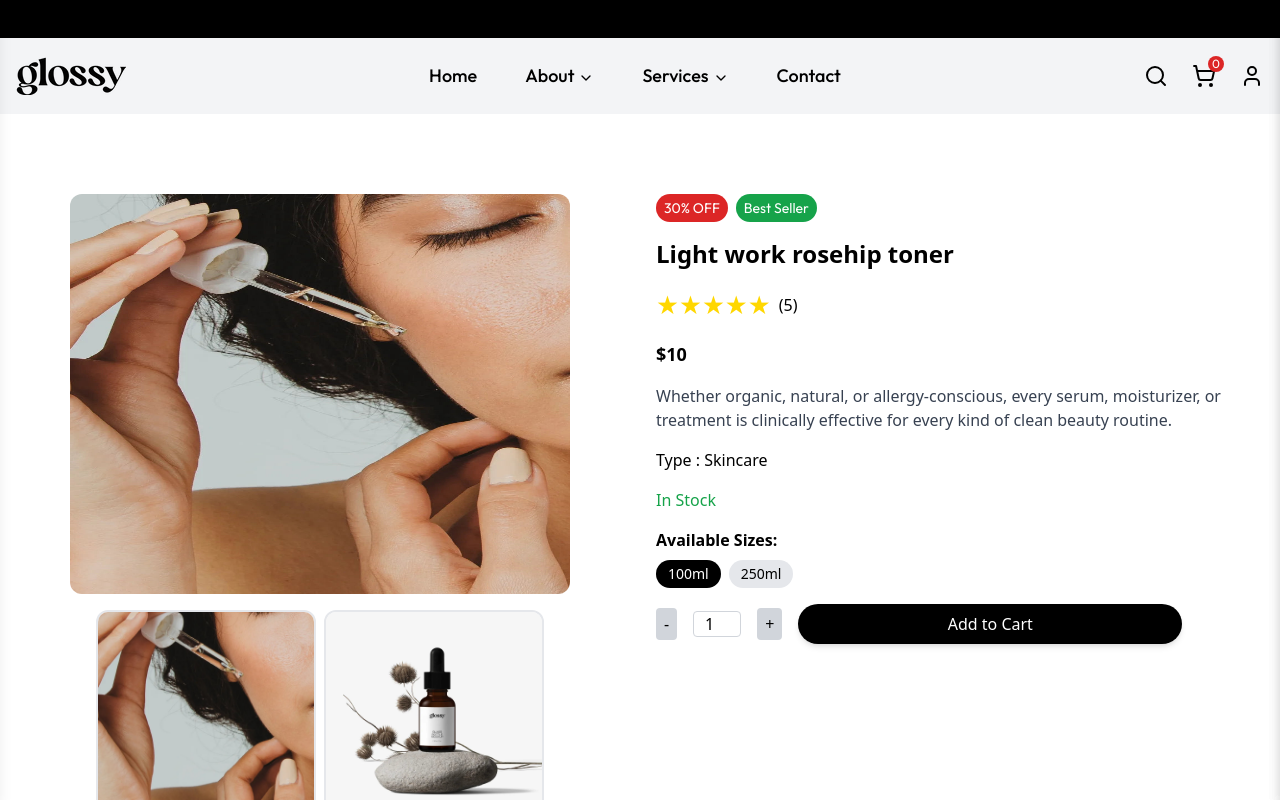
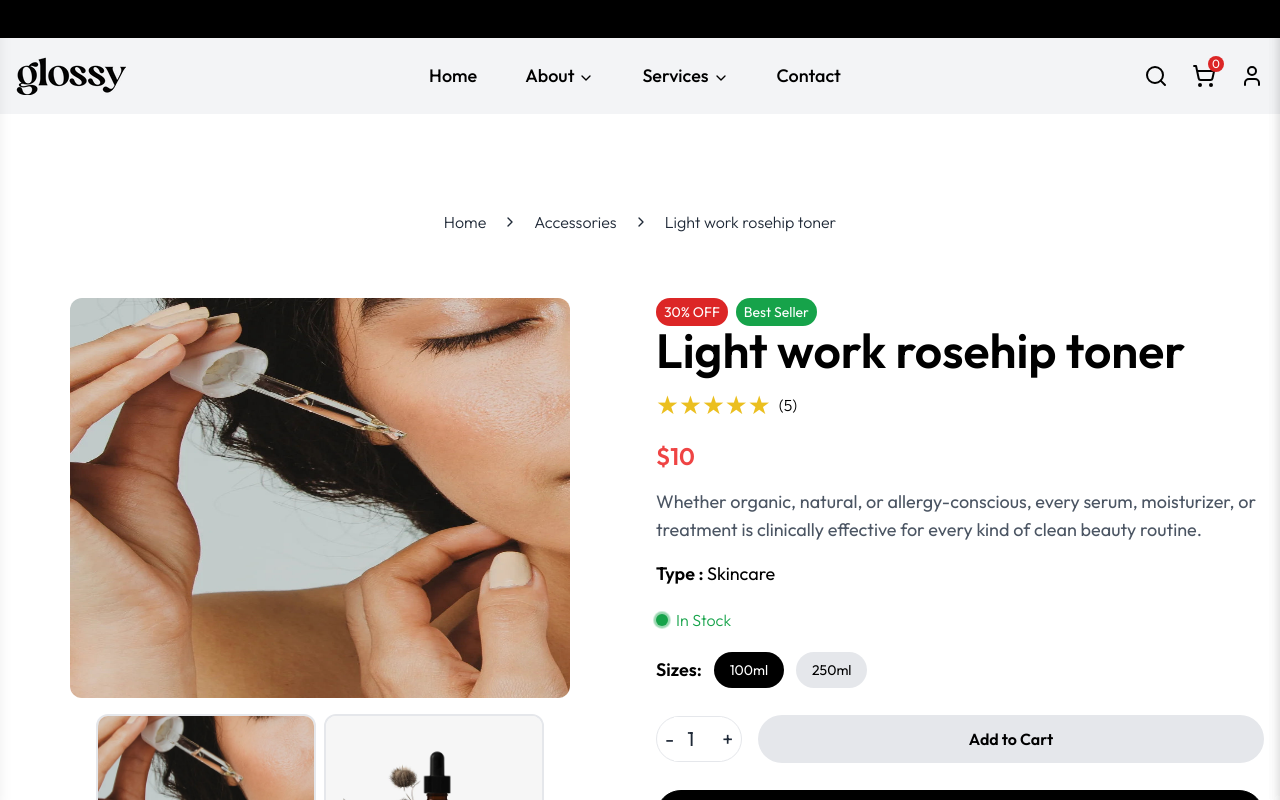
Before and after one commit to sv-dev3/Blinkz, a React (Create React App) app: page /product/1 in a window 1280 px wide. Shown: the top 800 px of the page. Built offline with nearby package versions, Linux system fonts and the light colour scheme.

Commit message:
Add files via upload

```diff
--- a/src/components/ui-components/Drawer/SearchDrawer.jsx
+++ b/src/components/ui-components/Drawer/SearchDrawer.jsx
@@ -25,8 +25,8 @@ const SearchDrawer = ({ isOpen, onClose }) => {
           isOpen ? "translate-x-0" : "translate-x-full"
         } transition-transform duration-300 ease-in-out`}
       >
-        <div className="flex items-center justify-between px-4 py-8 ">
-        <h1 className="text-[14px] md:text-[24px] lg:text-2xl text-center font-outfitSemiBold">Search</h1>
+        <div className="flex items-center justify-between px-4 py-4 sm:py-8 ">
+        <h1 className="text-[20px] md:text-[24px] lg:text-2xl text-center font-outfitSemiBold">Search</h1>
           <button
             onClick={onClose}
             className="text-gray-600 hover:text-gray-800"
--- /dev/null
+++ b/src/components/ui-elements/GridCard.jsx
@@ -0,0 +1,72 @@
+import { useState } from "react";
+import { Link } from "react-router-dom";
+
+const GridCard = ({ data, height = "h-[300px]" }) => {
+  const [hover, setHover] = useState(false);
+
+  return (
+    <div
+      className=" w-full pb-4 bg-gray-100 rounded-xl relative overflow-hidden"
+      onMouseEnter={() => setHover(true)}
+      onMouseLeave={() => setHover(false)}
+    >
+      {/* Tags */}
+      <div className="absolute top-[15px] left-[15px] space-x-2 flex flex-wrap gap-2 z-[100]">
+        {data?.tags &&
+          data?.tags.map((tag, index) => {
+            const bgColor =
+              tag.type === "discount"
+                ? "bg-red-600"
+                : tag.type === "highlight"
+                ? "bg-green-600"
+                : "bg-gray-800";
+
+            return (
+              <span
+                key={index}
+                className={`text-sm font-outfitRegular ${bgColor} text-white px-2 py-1 rounded-full`}
+              >
+                {tag.value}
+              </span>
+            );
+          })}
+      </div>
+
+      {/* Image */}
+      <div className={`${height} relative overflow-hidden`}>
+        <Link to={`/product/${data?.id}`}>
+          <img
+            src={hover ? data?.image : data?.hoverImage}
+            alt="Product"
+            className="h-full w-full object-cover rounded-md cursor-pointer transform hover:scale-110 hover:rotate-1"
+            style={{
+              willChange: "transform",
+              transition: "transform 0.8s ease-in-out", // Change '1s' to your desired duration
+            }}
+          />
+        </Link>
+      </div>
+
+      <div className="p-4 ">
+        {/* Discount */}
+        <div className="mb-1 text-[12px] uppercase text-left text-sm font-outfitMedium text-black">
+          {data?.type}
+        </div>
+        {/* Name */}
+        <div className="mb-2 text-[20px] font-outfitSemiBold cursor-pointer text-black leading-[normal]">
+          <Link to={`/product/${data?.id}`}>{data?.name}</Link>
+        </div>
+        <div className="  font-outfitSemiBold text-gray-900 flex space-x-3 items-center">
+          <span className="text-gray-900 font-outfitBold text-[16px]">
+            {`$${data?.price}`}
+          </span>
+          <span className="text-gray-500 font-outfitRegular text-[13px] line-through">
+            {`$${data?.price}`}
+          </span>
+        </div>
+      </div>
+    </div>
+  );
+};
+
+export default GridCard;
--- a/src/components/ui-elements/MegaMenuSlider.jsx
+++ b/src/components/ui-elements/MegaMenuSlider.jsx
@@ -12,7 +12,7 @@ import "swiper/css/navigation";
 import "swiper/css/pagination";
 import { breakpoints } from "src/config/responsiveSize";
 import { ChevronLeft, ChevronRight } from "lucide-react";
-import Card from "./Card";
+import GridCard from "./GridCard";
 
 const MegaMenuSlider = ({
   sliderPerView = 1,
@@ -57,7 +57,7 @@ const MegaMenuSlider = ({
           {sliderImages.map((item, index) => (
             <SwiperSlide key={index} className="relative">
               <div className="bg-white rounded-3xl w-full">
-                <Card data={item} height="h-[150px]" animateButtons={false} />
+                <GridCard data={item} height="h-[150px]" />
               </div>
             </SwiperSlide>
           ))}
--- a/src/components/ui-elements/Rating.jsx
+++ b/src/components/ui-elements/Rating.jsx
@@ -18,12 +18,12 @@ const Rating = () => {
     <div className="flex flex-row items-center">
       <div className="">
         {stars.map((star, index) => (
-          <span key={index} style={{ fontSize: "1.6rem", color: "#FFD700" }}>
+          <span key={index} style={{ fontSize: "1.6rem", color: "#EBBF20" }}>
             {star}
           </span>
         ))}
       </div>
-      <div className="ml-2 items-center">({rating})</div>
+      <div className="ml-2 items-center font-outfitLight">({rating})</div>
     </div>
   );
 };
--- a/src/pages/Product/ProductDetails.jsx
+++ b/src/pages/Product/ProductDetails.jsx
@@ -1,10 +1,11 @@
-import { LoaderCircle, X } from "lucide-react";
+import { ChevronRight, LoaderCircle, Minus, Plus, X } from "lucide-react";
 import React, { useEffect, useState } from "react";
 import { useParams } from "react-router-dom";
 import CartDrawer from "src/components/ui-components/Drawer/CartDrawer";
 import ChooseOptionSlider from "src/components/ui-elements/ChooseOptionsSlider";
 import Rating from "src/components/ui-elements/Rating";
 import { dummyData } from "src/helpers/dummyData";
+
 
 const ProductDetails = () => {
   const { id } = useParams();
@@ -13,6 +14,7 @@ const ProductDetails = () => {
   const [modalOpen, setModalOpen] = useState(false);
   const [selectedSize, setSelectedSize] = useState(null); // Default to the first size
   const [quantity, setQuantity] = useState(1);
+  const [isOverViewOpen, setIsOverViewOpen] = useState(false);
 
   const [isCartDrawerOpen, setIsCartDrawerOpen] = useState(false);
   const toggleCartDrawer = () => setIsCartDrawerOpen(!isCartDrawerOpen);
@@ -94,6 +96,13 @@ const ProductDetails = () => {
   return (
     <div className="container mx-auto px-4 py-8">
       {/* Responsive Layout */}
+      <div className="flex flex-row m-4 gap-x-4 text-gray-800 justify-center items-center flex-wrap cursor-pointer font-outfitLight text-md mb-16">
+        <span>Home</span>
+        <ChevronRight size={16}/>
+        <span>Accessories</span>
+        <ChevronRight size={16}/>
+        <span>{product?.name}</span>
+      </div>
       <div className="flex flex-col md:flex-row gap-8">
         {/* Left Side - Product Image */}
         <div className="md:w-1/2 flex flex-col items-center">
@@ -122,7 +131,7 @@ const ProductDetails = () => {
         </div>
 
         {/* Right Side - Product Details */}
-        <div className="md:w-1/2 space-y-4 relative">
+        <div className="md:w-1/2 relative">
           <div className="space-r-2 flex flex-wrap gap-2 z-[100]">
             {product?.tags &&
               product?.tags.map((tag, index) => {
@@ -143,31 +152,34 @@ const ProductDetails = () => {
                 );
               })}
           </div>
-          <h1 className="text-2xl font-bold">{product.name}</h1>
-          <Rating />
-          <p className="text-lg font-bold">${product.price}</p>
-          <p className="text-gray-700">{product.description}</p>
-          <p>Type : {product.type}</p>
-          <p>
+          <h1 className="text-5xl font-outfitSemiBold mb-3">{product.name}</h1>
+          <Rating className="mb-3" />
+          <p className="font-outfitSemiBold text-2xl text-red-500 my-4">${product.price}</p>
+          <p className="text-gray-600 text-lg font-outfitRegular my-4">{product.description}</p>
+          <p className="text-lg font-outfitSemiBold my-4">Type : <span className="text-lg font-outfitRegular">{product.type}</span></p>
+          <div className="flex gap-2 items-center my-5">
+            <span class="relative flex size-3">
+              <span class="absolute inline-flex h-full w-full animate-ping rounded-full bg-green-600 opacity-75"></span>
+              <span class="relative inline-flex size-3 rounded-full bg-green-600"></span>
+            </span>
             <span
-              className={product.inStock ? "text-green-600" : "text-red-600"}
+              className={product.inStock ? "text-green-600 font-outfitLight text-md" : "text-red-600 font-outfitLight text-md"}
             >
-              {product.inStock ? "In Stock" : "Out of Stock"}
+           {product.inStock ? "In Stock" : "Out of Stock"}
             </span>
-          </p>
-
+          </div>
           {/* Available Sizes */}
           {product?.multipleQuantity && product?.quantityOptions.length > 0 && (
-            <div>
-              <p className="font-semibold">Available Sizes:</p>
-              <div className="flex gap-2 mt-2">
+            <div className="flex items-center gap-3 my-3">
+              <p className="text-lg font-outfitSemiBold">Sizes:</p>
+              <div className="flex gap-3 ">
                 {product?.quantityOptions &&
                   product?.quantityOptions?.length > 0 &&
                   product?.quantityOptions.map((size, index) => (
                     <span
                       key={index}
                       onClick={() => handleSizeSelect(size)} // Handle size selection
-                      className={`px-3 py-1 text-sm rounded-full cursor-pointer ${
+                      className={`px-4 py-2 text-sm rounded-full cursor-pointer font-outfitRegular ${
                         size === selectedSize
                           ? "bg-black text-white" // Selected size
                           : "bg-gray-200 text-black" // Non-selected size
@@ -180,10 +192,16 @@ const ProductDetails = () => {
             </div>
           )}
 
-          <div className="flex items-center space-x-4 mb-4">
+          <div className="flex items-center space-x-4 my-3">
+            <div className=" border border-gray-200 rounded-full flex items-center px-2 my-4">
             <button
               onClick={() => handleDecrement(product)}
-              className="px-2 py-1 bg-gray-300 text-black rounded"
+              className={`  font-outfitRegular rounded text-gray-800 text-xl ${
+                product?.inStock
+                  ? "cursor-pointer"
+                  : "cursor-not-allowed opacity-50"
+              }`}
+              disabled={product?.outOfStock}
             >
               -
             </button>
@@ -191,7 +209,12 @@ const ProductDetails = () => {
               type="number"
               value={quantity}
               min="1"
-              className="w-12 text-center border border-gray-300 rounded"
+              readOnly={product?.outOfStock}
+              className={`w-12 p-2 text-center text-md sm:text-xl appearance-none font-outfitRegular text-gray-800  ${
+                product?.inStock
+                  ? "cursor-pointer"
+                  : "cursor-not-allowed opacity-50"
+              }`}
               onChange={(e) =>
                 handleQuantityChange(
                   product,
@@ -201,28 +224,58 @@ const ProductDetails = () => {
             />
             <button
               onClick={() => handleIncrement(product)}
-              className="px-2 py-1 bg-gray-300 text-black rounded"
+              className={`font-outfitRegular text-gray-800 rounded text-xl ${
+                product?.inStock
+                  ? "cursor-pointer"
+                  : "cursor-not-allowed opacity-50"
+              }`}
+              disabled={product?.outOfStock}
             >
               +
             </button>
+            </div>
 
             {/* Add to Cart Button */}
             <button
               onClick={handleAddToCartClick}
               disabled={product?.outOfStock}
-              className={`bg-black text-white py-2 px-6 rounded-full shadow-md w-72 sm:w-96 ${
-                product?.inStock ? "cursor-pointer" : ""
+              className={`flex-1 px-12 py-3 font-outfitSemiBold bg-gray-200 hover:bg-black hover:text-white text-black  rounded-full w-72 sm:w-96 ${
+                product?.inStock
+                  ? "cursor-pointer"
+                  : "cursor-not-allowed opacity-50"
               }`}
             >
               Add to Cart
             </button>
           </div>
+          <div>
+            <button
+              // onClick={handleAddToCartClick}
+              className="bg-black text-white px-12 py-3 font-outfitSemiBold rounded-full w-full hover:bg-white hover:text-black border border-black"
+            >
+              Buy Now
+            </button>
+          </div>
+          <div
+            className="flex items-center justify-between cursor-pointer mt-16"
+            onClick={() => setIsOverViewOpen(!isOverViewOpen)}
+          >
+            <h2 className="text-2xl font-outfitSemiBold text-gray-800">
+              Overview
+            </h2>
+            {!isOverViewOpen ? <Plus size={20} /> : <Minus size={20} />}
+          </div>
+          {isOverViewOpen && (
+            <div className="mt-4">
+              <h1 className="text-md font-outfitRegular text-gray-500 ">{product.description}</h1>
+            </div>
+          )}
         </div>
       </div>
       {modalOpen && (
         <div
           className="fixed bg-white inset-0 flex items-center justify-center z-[2000]"
-          // onClick={() => setModalOpen(false)}
+          onClick={() => setModalOpen(false)}
         >
           <div className="mt-8 p-4 pb-8 rounded-lg relative max-w-[600px] max-h-[400px] w-full h-full flex justify-center items-center">
             <ChooseOptionSlider sliderImages={product?.sliderImages} />
```
Also changed, not shown: src/components/ui-components/Drawer/CartDrawer.jsx (+11 -10 lines), src/components/ui-components/Drawer/ChooseOptionsDrawer.jsx (+18 -14 lines).
